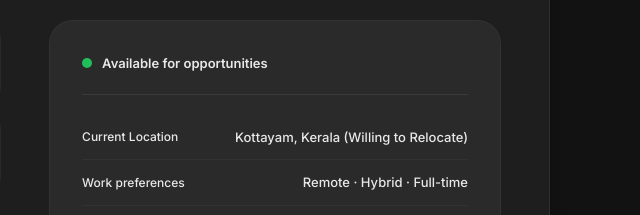
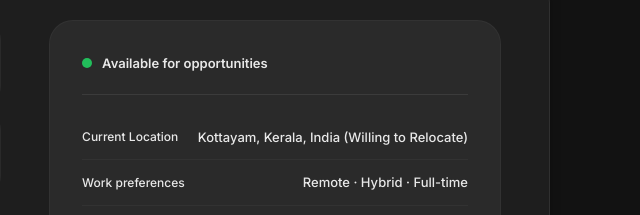
Before and after one commit to PrudhwiRaj1/Portfolio, a plain HTML site: page index.html in a window 1280 px wide. Shown: the part 5989-6204 px from the top of the page, 640-1280 px from the left. Drawn offline with Linux system fonts and the light colour scheme.

Commit message:
Update index.html

```diff
--- a/index.html
+++ b/index.html
@@ -2557,7 +2557,7 @@
             </div>
             <div class="availability-details">
               <div class="detail-item"><span class="detail-label">Current Location</span><span class="detail-value">Kottayam,
-                  Kerala (Willing to Relocate)</span></div>
+                  Kerala, India (Willing to Relocate)</span></div>
               <div class="detail-item"><span class="detail-label">Work preferences</span><span
                   class="detail-value">Remote · Hybrid · Full-time</span></div>
               <div class="detail-item"><span class="detail-label">Role focus</span><span class="detail-value">Backend ·
```
